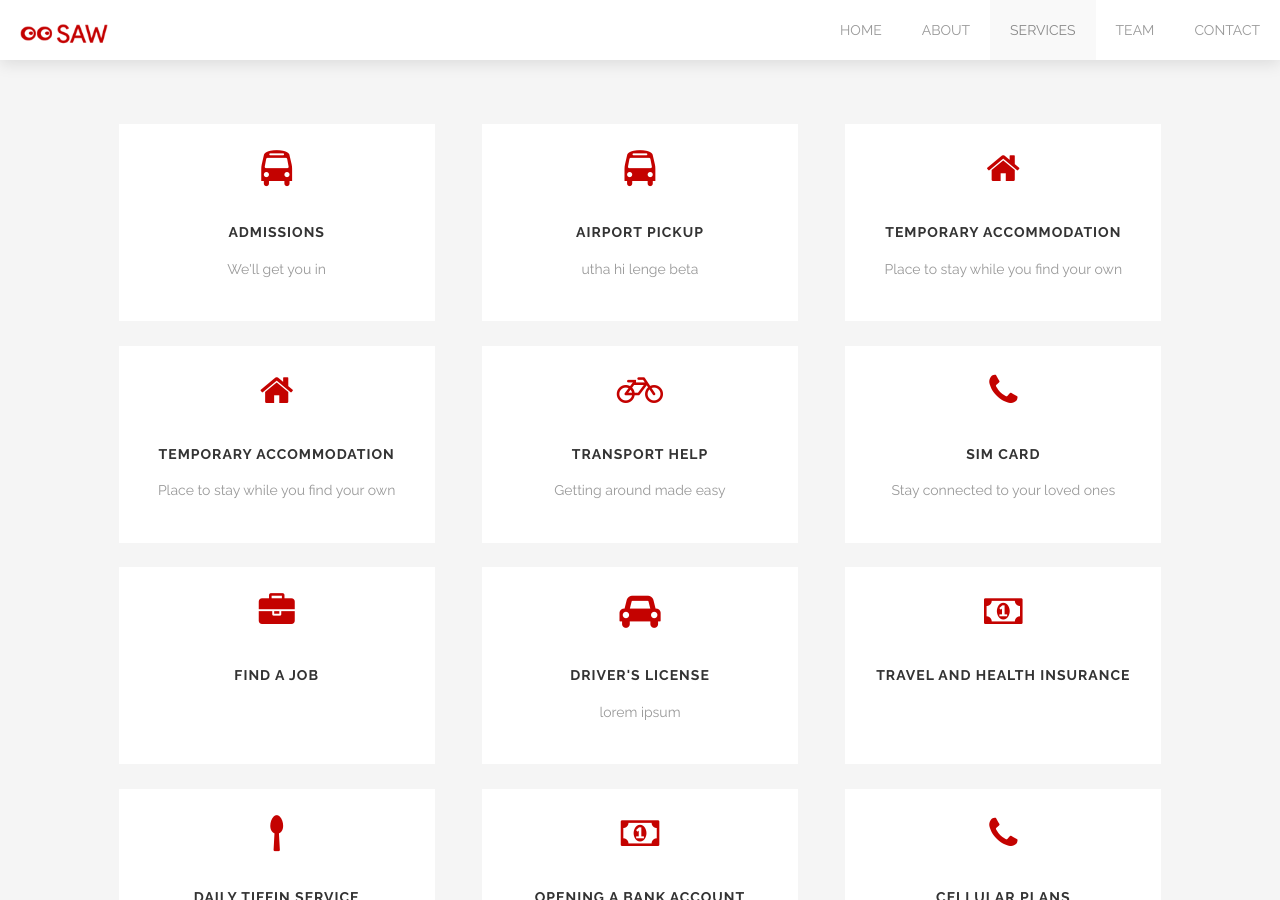
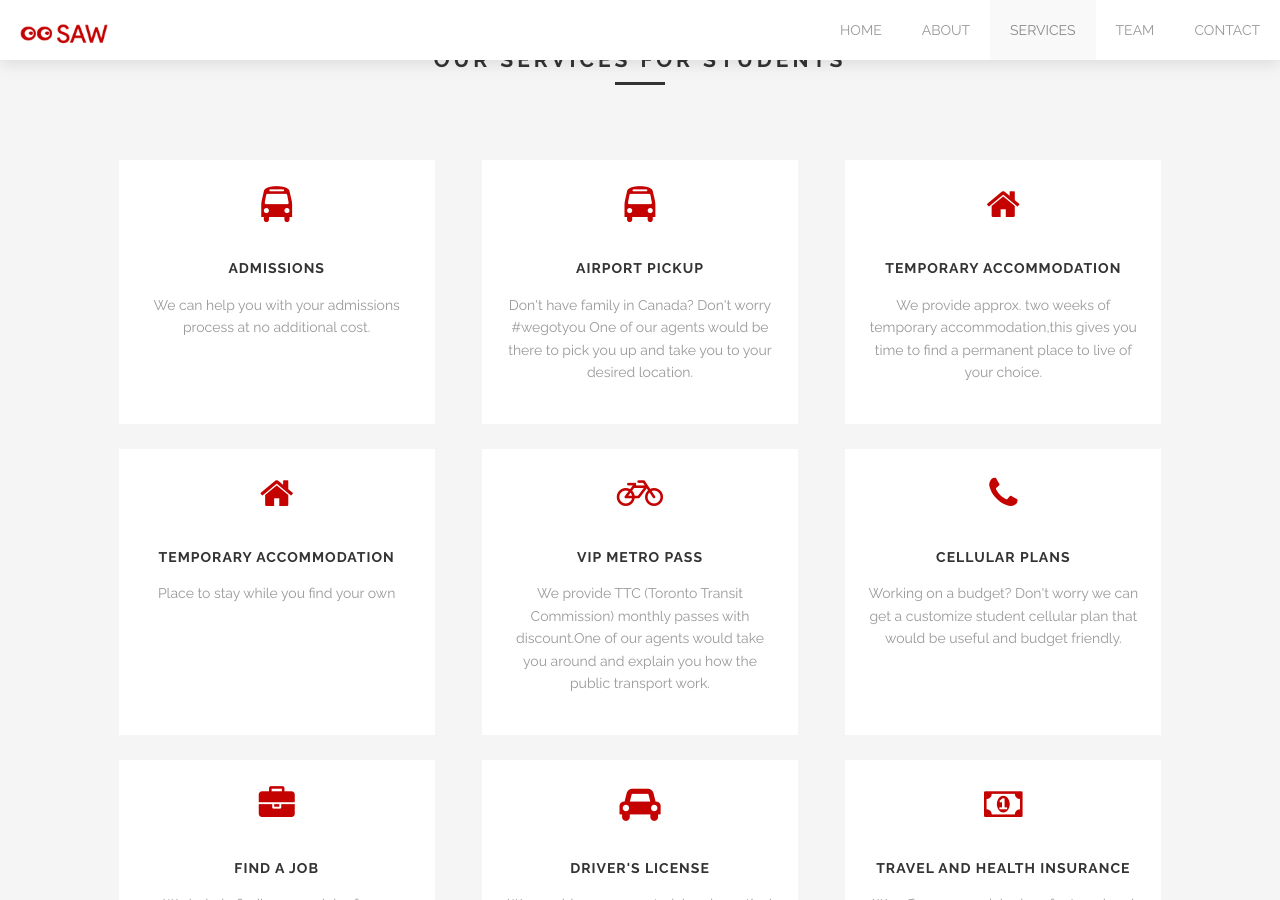
Before and after one commit to prabhav/saw, a Jekyll site: the page built from index.markdown, in a window 1280 px wide and 900 px high, scrolled down 2302 px. Built offline with Jekyll 4.4.1, drawn with Linux system fonts in a browser that asks for light colours; some of the changed text lies outside the part shown.

Commit message:
Updated Index

```diff
--- a/index.markdown
+++ b/index.markdown
@@ -37,48 +37,58 @@
   - text: NEW IMMIGRANTS
     class: boxed small
     url: http://themeforest.net/user/honryou/portfolio?ref=honryou
-intro: "We are a team helping students settle in and help with the post landing needs.
-  It can be stressful to start a new journey in\na new country but worry not we are
-  your very own family in CANADA.\n\nWe are here to answer any question you might
-  have regarding WHERE, HOW and WHEN to get things done.\n\nWe want students to SMOOTHLY
-  transition into their new life. The aim is to provide a step by step plan for every
-  student in order for them to thrive independently without risking their educational
-  time. \nAll you need is to pack up your bags, arrive safely and the rest would be
-  taken care of by us.\n\n"
+intro: "We are a start-up that provides Post-Landing Services to students. We are
+  a team helping students settle in and help with the post landing needs. It can be
+  stressful to start a new journey in\na new country but worry not we are your very
+  own family in CANADA.\n\nWe are here to answer any question you might have regarding
+  WHERE, HOW and WHEN to get things done.\n\nWe want students to SMOOTHLY transition
+  into their new life. The aim is to provide a step by step plan for every student
+  in order for them to thrive independently without risking their educational time.
+  \nAll you need is to pack up your bags, arrive safely and the rest would be taken
+  care of by us.\n\n"
 students:
 - icon: bus
-  title: Admissions
-  description: We'll get you in
+  title: 'Admissions '
+  description: 'We can help you with your admissions process at no additional cost. '
 - icon: bus
   title: Airport Pickup
-  description: utha hi lenge beta
+  description: |-
+    Don't have family in Canada? Don't worry #wegotyou
+    One of our agents would be there to pick you up and take you to your desired location.
 - icon: home
   title: Temporary Accommodation
-  description: Place to stay while you find your own
+  description: We provide approx. two weeks of temporary accommodation,this gives
+    you time to find a permanent place to live of your choice.
 - icon: home
   title: Temporary Accommodation
   description: Place to stay while you find your own
 - icon: bicycle
-  title: Transport Help
-  description: Getting around made easy
+  title: VIP Metro Pass
+  description: We provide TTC (Toronto Transit Commission) monthly passes with discount.One
+    of our agents would take you around and explain you how the public transport work.
 - icon: phone
-  title: SIM Card
-  description: Stay connected to your loved ones
+  title: Cellular Plans
+  description: Working on a budget? Don't worry we can get a customize student cellular
+    plan that would be useful and budget friendly.
 - icon: briefcase
   title: Find a Job
-  description:
+  description: We help in finding you a job of your dream.
 - icon: car
   title: Driver's License
-  description: lorem ipsum
+  description: We provide course material and practical guidance needed to pass the
+    written and practical driving exam.
 - icon: money
   title: Travel and Health Insurance
-  description:
+  description: We offer you special prices for travel and health insurance plans which
+    will assure medical care throughout Canada.
 - icon: spoon
   title: Daily Tiffin Service
-  description:
+  description: "Missing home cooked food? \nWe provide daily tiffin service at a very
+    reasonable cost that would cost you even cheaper than your monthly grocery."
 - icon: money
   title: Opening a Bank Account
-  description:
+  description: Our agents can help you open a bank account and get things jump started
+    for you.
 - icon: phone
   title: Cellular Plans
   description:
@@ -102,8 +112,8 @@
   title: Public Transport Guide
   description: Getting around made easy
 - icon: phone
-  title: Getting a SIN Card!
-  description: Stay connected to your loved ones
+  title: Getting a SIN Card.
+  description: 'You need a valid SIN Card in order to be eligible to work in Canada. '
 works:
 - image: "../images/@stock/one-page-work-1.jpg"
   title: Beautiful Girl
```
